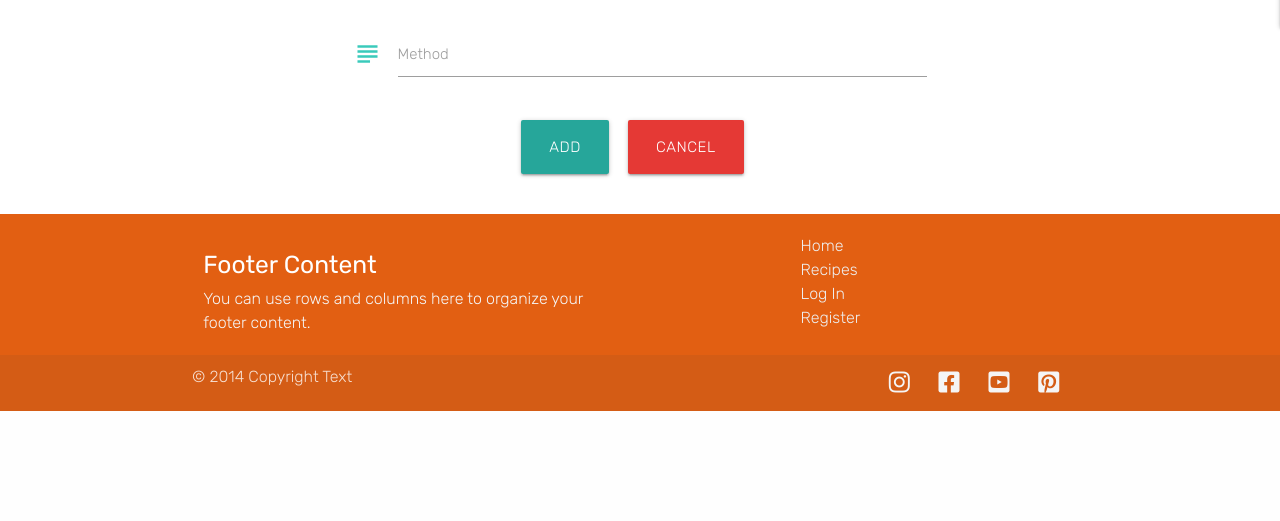
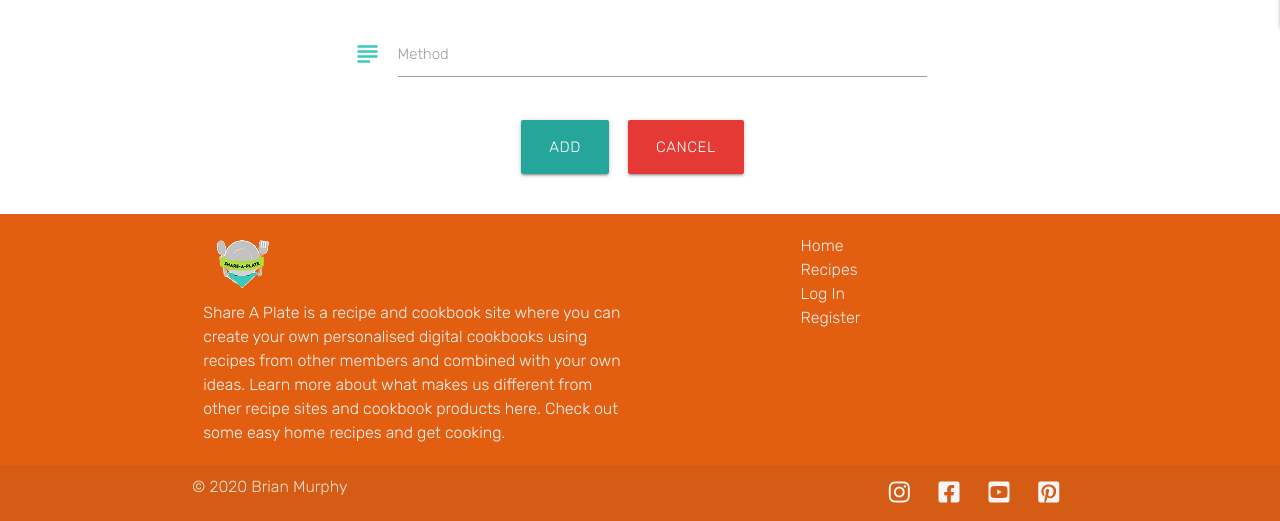
Before and after one commit to brimurphy/share-a-plate, a Flask app: page /add_recipe in a window 1280 px wide. Shown: the part 833-1354 px from the top of the page. Before the commit the page ends 1244 px from the top, so only its background shows below. Run offline with Flask 2, Linux system fonts and the light colour scheme; some libraries are stand-ins or nearby versions; some web fonts are replaced.

Commit message:
Add footer content to base template

```diff
--- a/templates/base.html
+++ b/templates/base.html
@@ -30,7 +30,7 @@
       <nav class="nav-extended text-shadow orange-bg">
         <div class="nav-wrapper">
           <a href="{{ url_for('home') }}" class="brand-logo logo"
-            ><img src="/static/images/logo.png"
+            ><img src="{{ url_for('static', filename='images/logo.png') }}"
           /></a>
           <a href="#" data-target="mobile-demo" class="sidenav-trigger right"
             ><i class="fas fa-bars turquoise-text" aria-hidden="true"></i
@@ -90,8 +90,17 @@
       <div class="container">
         <div class="row">
           <div class="col l6 s12">
-            <h5 class="white-text">Footer Content</h5>
-            <p class="grey-text text-lighten-4">You can use rows and columns here to organize your footer content.</p>
+            <a href="{{ url_for('home') }}" class="brand-logo logo">
+              <img src="{{ url_for('static', filename='images/logo.png') }}" />
+            </a>
+
+            <p class="grey-text text-lighten-4">
+              Share A Plate is a recipe and cookbook site where you can create your own
+              personalised digital cookbooks using recipes from other members and combined with your own ideas.
+              Learn more about what makes us different from other recipe sites and cookbook products here.
+
+              Check out some easy home recipes and get cooking.
+            </p>
           </div>
           <div class="col l4 offset-l2 s12">
             <ul>
@@ -111,7 +120,7 @@
       </div>
       <div class="footer-copyright">
         <div class="container right">
-          © 2014 Copyright Text
+          © 2020 Brian Murphy
           <ul class="right">
             <li><a class="grey-text text-lighten-4 left" href="https://www.instagram.com/shareplatemag/?hl=en" target="_blank"><i class="fab fa-instagram" aria-hidden="true"></i></a></li>
             <li><a class="grey-text text-lighten-4 left" href="https://www.facebook.com/shareplatemag/" target="_blank"><i class="fab fa-facebook-square" aria-hidden="true"></i></a></li>
```
